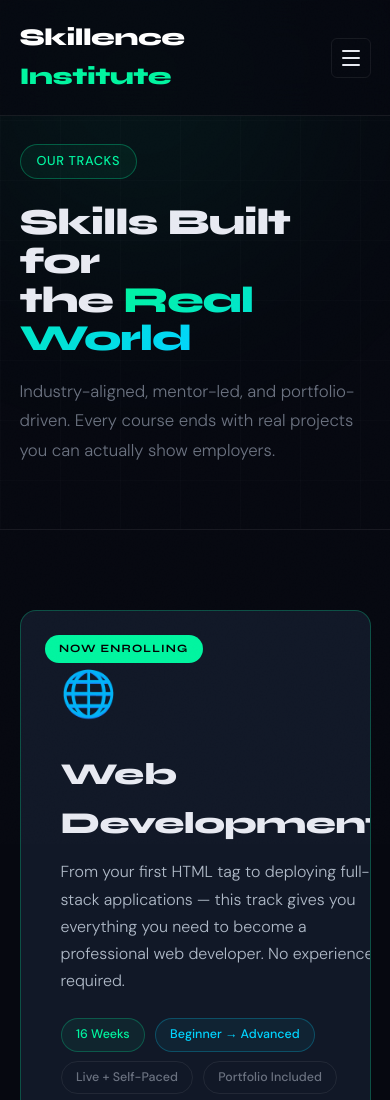
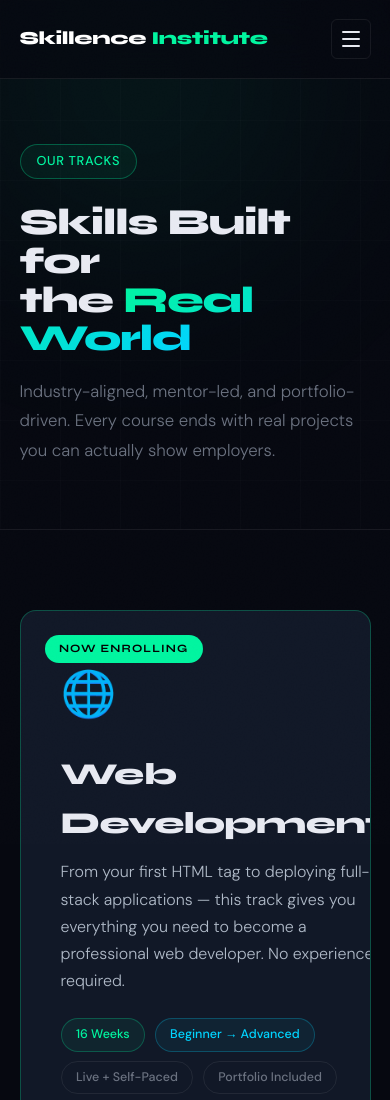
Before and after one commit to Daniballz/skillence_landing_page, a plain HTML site: page courses.html in a window 390 px wide. Shown: the top 1100 px of the page. Drawn offline with Linux system fonts and the light colour scheme.

Commit message:
Refactor CSS and improve logo styling

```diff
--- a/courses.html
+++ b/courses.html
@@ -19,8 +19,8 @@
   }
 
   *, *::before, *::after { box-sizing: border-box; margin: 0; padding: 0; }
-  html { scroll-behavior: smooth; }
-  body { background: var(--bg); color: var(--text); font-family: 'DM Sans', sans-serif; font-size: 16px; line-height: 1.6; overflow-x: hidden; }
+  html { scroll-behavior: smooth; overflow-x: hidden; }
+  body { background: var(--bg); color: var(--text); font-family: 'DM Sans', sans-serif; font-size: 16px; line-height: 1.6; overflow-x: hidden; max-width: 100vw; }
 
   body::before {
     content: ''; position: fixed; inset: 0;
@@ -37,8 +37,9 @@
     backdrop-filter: blur(20px);
     border-bottom: 1px solid var(--border);
     transition: background 0.3s;
+    gap: 1rem;
   }
-  .logo { font-family: 'Syne', sans-serif; font-weight: 800; font-size: 1.5rem; letter-spacing: -0.02em; color: #fff; text-decoration: none; }
+  .logo { font-family: 'Syne', sans-serif; font-weight: 800; font-size: 1.5rem; letter-spacing: -0.02em; color: #fff; text-decoration: none; flex-shrink: 0; }
   .logo span { color: var(--accent); }
   .nav-links { display: flex; gap: 2.5rem; list-style: none; }
   .nav-links a { color: var(--muted); text-decoration: none; font-size: 0.9rem; font-weight: 500; letter-spacing: 0.02em; transition: color 0.2s; }
@@ -246,6 +247,7 @@
     .curriculum-grid { grid-template-columns: 1fr; }
   }
   @media (max-width: 600px) {
+    .logo { font-size: 1.15rem; }
     .page-hero h1 { font-size: 2.3rem; }
     .cs-grid { grid-template-columns: 1fr; }
     footer { flex-direction: column; align-items: flex-start; }
@@ -445,7 +447,16 @@
 <script>
   const hamburger = document.getElementById('hamburger');
   const mobileMenu = document.getElementById('mobileMenu');
+  const navEl = document.querySelector('nav');
+
+  function setMenuTop() {
+    mobileMenu.style.top = navEl.getBoundingClientRect().height + 'px';
+  }
+  setMenuTop();
+  window.addEventListener('resize', setMenuTop);
+
   hamburger.addEventListener('click', () => {
+    setMenuTop();
     hamburger.classList.toggle('open');
     mobileMenu.classList.toggle('open');
     document.body.style.overflow = mobileMenu.classList.contains('open') ? 'hidden' : '';
@@ -472,7 +483,7 @@
   reveals.forEach(el => observer.observe(el));
 
   window.addEventListener('scroll', () => {
-    document.querySelector('nav').style.background = window.scrollY > 50 ? 'rgba(6,8,16,0.95)' : 'rgba(6,8,16,0.7)';
+    navEl.style.background = window.scrollY > 50 ? 'rgba(6,8,16,0.95)' : 'rgba(6,8,16,0.7)';
   });
 </script>
 </body>
```
